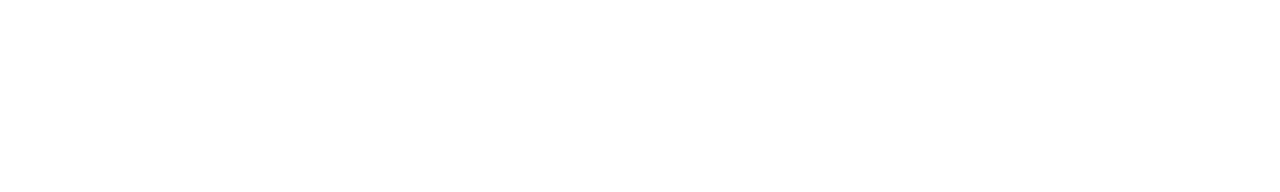
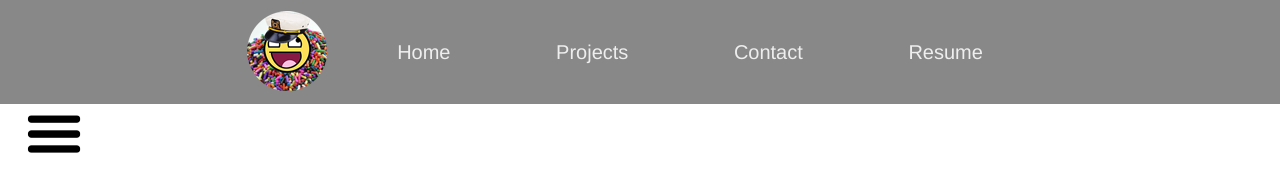
Before and after one commit to team-bubbles/nmcs1, a plain HTML site: page Template/index.html in a window 1280 px wide. Drawn offline with Linux system fonts and the light colour scheme.

Commit message:
Nav menu v0.3, updated css for that, index updated for it, images files for it.

```diff
--- a/Template/css/main.css
+++ b/Template/css/main.css
@@ -14,3 +14,38 @@
   width: 100%;
   z-index: 3;
 }
+
+#Menu{
+    width: 100%;
+    margin-bottom: 1.5em;
+    padding-top: 2em;
+    padding-bottom: 2em;
+    position: fixed;
+
+    text-align: center;
+    background-color: #888888;
+    display: block;
+    font-size: 20px;
+}
+
+nav a{
+
+    padding: 2.5em;
+    color: #eeeeee;
+}
+
+#icon{
+    padding-top: 1.5em;
+    background-image: url(../img/sprinklesCW.png);
+    background-repeat: no-repeat;
+}
+
+#menuIcon{
+    background-image: url(../img/menuS.png);
+    background-repeat: no-repeat;
+    position: fixed;
+    padding-top: 5em;
+    padding-right: 5em;
+    margin-left: 1.5em;
+    top: 13%;
+}
--- a/Template/index.html
+++ b/Template/index.html
@@ -14,6 +14,16 @@
       <div id="LAYER_MID">
       </div>
       <div id="LAYER_TOP">
+
+          <nav id="Menu">
+            <a id="icon"></a>
+            <a>Home</a>
+            <a>Projects</a>
+            <a>Contact</a>
+            <a>Resume</a>
+          </nav>
+
+          <div id="menuIcon"></div>
       </div>
     </div>
 
```
Also changed, not shown: Template/img/NoiseTextureLighter.png (added), Template/img/menu.png (added), Template/img/menuS.png (added), Template/img/sprinkles.png (added), Template/img/sprinklesCRW.png (added), Template/img/sprinklesCW.png (added).
